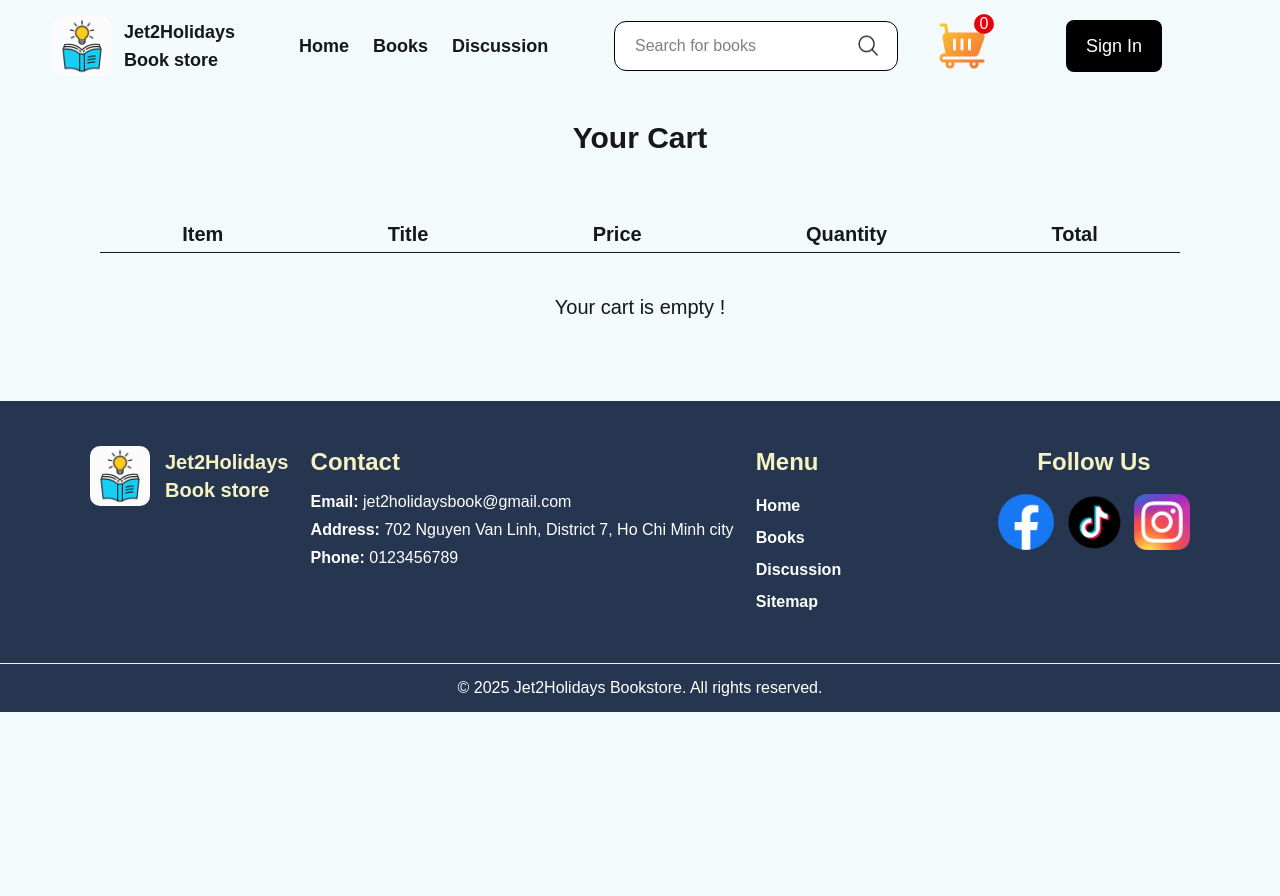
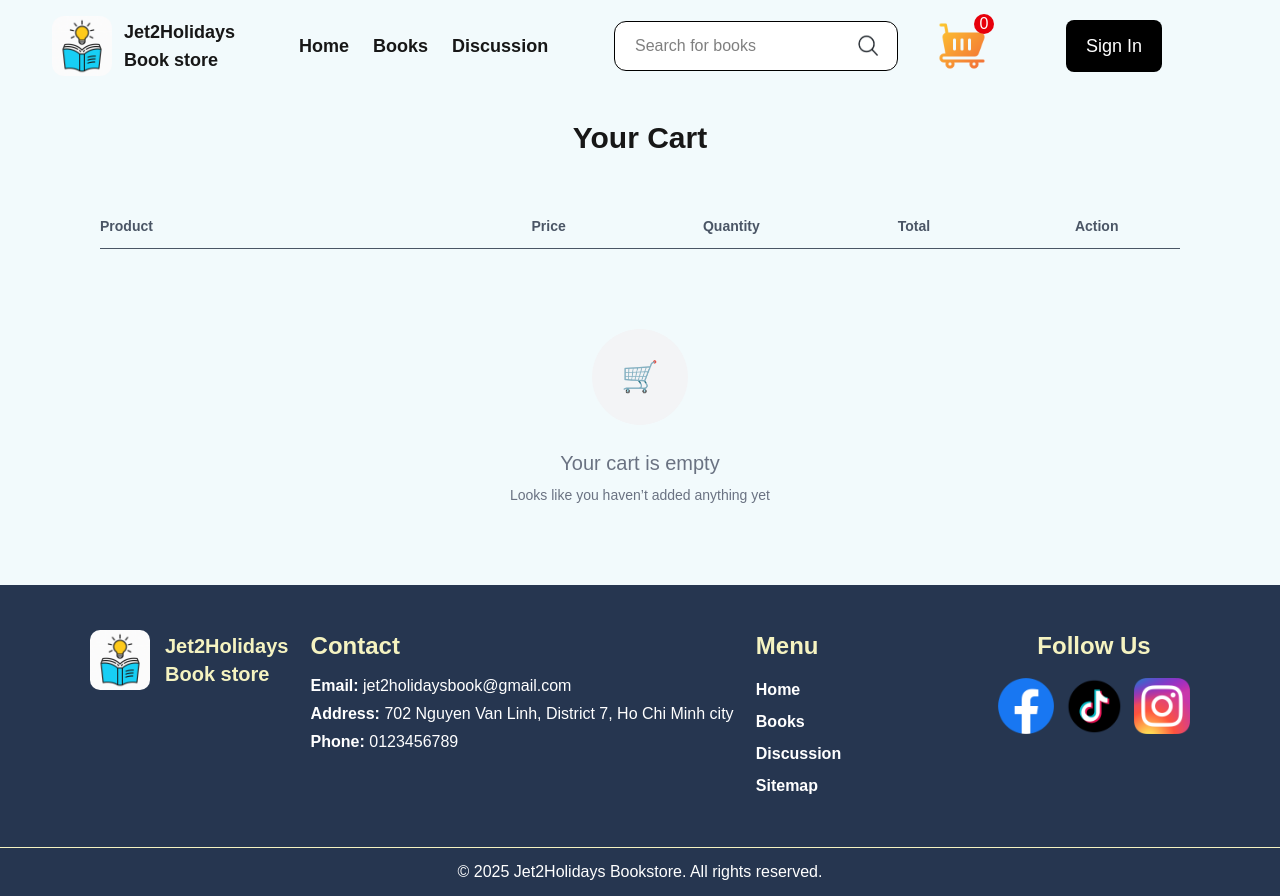
Before and after one commit to PhanHoangKhang/jet2holidays-bookstore, a Next.js app: page /cart in a window 1280 px wide. Before the commit the page ends 800 px from the top, so only its background shows below. Built offline with nearby package versions, Linux system fonts and the light colour scheme.

Commit message:
add to cart function

```diff
--- /dev/null
+++ b/app/api/cart/add/route.ts
@@ -0,0 +1,3 @@
+import { NextRequest, NextResponse } from "next/server";
+import dbConnect from "@/lib/db";
+import CartModel from "@/features/order/models/CartModel";
--- a/app/books/[id]/page.tsx
+++ b/app/books/[id]/page.tsx
@@ -6,6 +6,7 @@ import BookMenu from "@/features/book/components/BookMenu";
 import { Book } from "@/features/book/types/book";
 import React, { useEffect, useState } from "react";
 import { useParams } from "next/navigation";
+import AddToCartButton from "@/components/AddToCartBtn";
 
 export default function page() {
   const params = useParams();
@@ -80,12 +81,9 @@ export default function page() {
                     +
                   </button>
                 </div>
-                <button
-                  type="submit"
-                  className="bg-green-700 py-3 px-10 w-fit text-white mt-10 font-semibold text-lg rounded-lg"
-                >
-                  Add To Cart
-                </button>
+                {book?._id &&
+                  <AddToCartButton bookId={book?._id} quantity={quantity} isAuthenticated={false}></AddToCartButton>
+                }
               </section>
             </div>
           </div>
--- a/app/cart/page.tsx
+++ b/app/cart/page.tsx
@@ -2,36 +2,107 @@
 
 import Footer from '@/components/Footer'
 import Navbar from '@/components/Navbar'
-import { CartItem } from '@/features/order/types/cart'
-import React, { useState } from 'react'
+import {
+  getGuestCart,
+  removeFromGuestCart,
+} from '@/features/order/services/cart.service'
+import { CartItem, GuestCartItem } from '@/features/order/types/cart'
+import React, { useEffect, useState } from 'react'
 
-export default function page() {
-    const [cart, setCart] = useState<CartItem[]>([])
+export default function Page() {
+  const [cart, setCart] = useState<GuestCartItem[]>([])
+
+  useEffect(() => {
+    const guestCart = getGuestCart()
+    setCart(guestCart?.items ?? [])
+  }, [])
+
   return (
     <div>
-        <Navbar></Navbar>
-        <div className='mt-30 px-25'>
-            <h2 className='text-center text-3xl font-semibold'>Your Cart</h2>
-            <div className='flex flex-col mt-15'>
-                <div className='flex justify-around border-b py-1 text-xl font-semibold'>
-                    <p>Item</p>
-                    <p>Title</p>
-                    <p>Price</p>
-                    <p>Quantity</p>
-                    <p>Total</p>
+      <Navbar />
+
+      <div className="mt-30 px-25">
+        <h2 className="text-center text-3xl font-semibold mb-10">
+          Your Cart
+        </h2>
+
+        <div className="flex flex-col mt-15">
+          <div className="grid grid-cols-6 gap-4 border-b pb-3 text-sm font-semibold text-gray-600">
+            <p className="col-span-2">Product</p>
+            <p className="text-center">Price</p>
+            <p className="text-center">Quantity</p>
+            <p className="text-center">Total</p>
+            <p className="text-center">Action</p>
+          </div>
+
+          <div>
+            {cart.length > 0 ? (
+              cart.map((item) => (
+                <div
+                  key={item.bookId}
+                  className="grid grid-cols-6 gap-4 items-center py-5 border-b"
+                >
+                  {/* Product */}
+                  <div className="col-span-2 flex gap-4 items-center">
+                    <div className="w-16 h-20 bg-gray-100 rounded-md flex items-center justify-center text-xs text-gray-400">
+                      {item.image}
+                    </div>
+                    <div>
+                      <p className="font-medium text-gray-800">
+                        {item.bookId}
+                      </p>
+                      <p className="text-sm text-gray-500">
+                        {item.bookId.title}
+                      </p>
+                    </div>
+                  </div>
+
+                  {/* Price */}
+                  <p className="text-center text-gray-700">
+                    ${item.price ?? 0}
+                  </p>
+
+                  {/* Quantity */}
+                  <p className="text-center">
+                    {item.quantity}
+                  </p>
+
+                  {/* Total */}
+                  <p className="text-center font-medium">
+                    ${(item.price ?? 0) * item.quantity}
+                  </p>
+
+                  {/* Action */}
+                  <button
+                    onClick={() => {
+                      const updated =
+                        removeFromGuestCart(item.bookId)
+                      setCart(updated.items)
+                    }}
+                    className="text-center text-sm text-red-500 hover:underline"
+                  >
+                    Remove
+                  </button>
                 </div>
-                <div>
-                    {cart.length > 0 ? (
-                        <div>
+              ))
+            ) : (
+              <div className="flex flex-col items-center mt-20 text-gray-500">
+                <div className="w-24 h-24 rounded-full bg-gray-100 flex items-center justify-center text-3xl">
+                  🛒
+                </div>
+                <p className="mt-6 text-xl font-medium">
+                  Your cart is empty
+                </p>
+                <p className="text-sm mt-2">
+                  Looks like you haven’t added anything yet
+                </p>
+              </div>
+            )}
+          </div>
+        </div>
+      </div>
 
-                        </div>
-                    ) :
-                        <p className='text-center text-xl mt-10'>Your cart is empty !</p>
-                    }
-                </div>
-            </div>
-        </div>
-        <Footer></Footer>
+      <Footer />
     </div>
   )
 }
--- /dev/null
+++ b/components/AddToCartBtn.tsx
@@ -0,0 +1,45 @@
+"use client";
+
+import axios from "axios";
+import { addGuestCart } from "@/features/order/services/cart.service";
+
+interface Props {
+  bookId: string;
+  isAuthenticated: boolean;
+  quantity: number
+}
+
+export default function AddToCartButton({
+  bookId,
+  isAuthenticated,
+  quantity
+}: Props) {
+  const addToCart = async () => {
+    if (!isAuthenticated) {
+      addGuestCart(bookId, quantity);
+      alert("Added to cart!");
+      return;
+    }
+
+    await axios.post(
+      "/api/cart/add",
+      { bookId, quantity},
+      {
+        headers: {
+          Authorization: `Bearer ${localStorage.getItem("token")}`,
+        },
+      }
+    );
+
+    alert("Added to cart!");
+  };
+
+  return (
+    <button
+      onClick={addToCart}
+      className="bg-black text-white px-4 py-2 rounded"
+    >
+      Add to Cart
+    </button>
+  );
+}
--- /dev/null
+++ b/components/Breadcumb.tsx
@@ -0,0 +1,9 @@
+import React from 'react'
+
+export default function Breadcumb() {
+  return (
+    <div>
+
+    </div>
+  )
+}
--- a/features/auth/services/jwt.service.ts
+++ b/features/auth/services/jwt.service.ts
@@ -1,4 +1,7 @@
 import jwt from "jsonwebtoken";
+import { NextRequest } from "next/server";
+import User from "../models/UserModel";
+import dbConnect from "@/lib/db";
 
 interface JWTPayload {
     _id: string
@@ -24,3 +27,16 @@ export const verifyToken = (token: string) => {
         throw new Error('Invalid token')
     }
 }
+
+export async function getUserFromToken(req: NextRequest) {
+  const authHeader = req.headers.get("authorization");
+  if (!authHeader) return null;
+
+  const token = authHeader.split(" ")[1];
+  if (!token) return null;
+
+  const decoded: any = jwt.verify(token, process.env.JWT_SECRET!);
+
+  await dbConnect();
+  return User.findById(decoded.userId);
+}
--- /dev/null
+++ b/features/order/models/CartModel.ts
@@ -0,0 +1,40 @@
+import mongoose, { Model, Schema, Types } from "mongoose";
+
+export interface CartItem {
+  bookId: string
+  quantity: number
+}
+
+interface Cart {
+    userId: Types.ObjectId
+    items: CartItem[]
+}
+
+const CartSchema = new Schema<Cart>(
+    {
+        userId: {
+            type: Schema.Types.ObjectId,
+            ref: 'User',
+            required: true,
+            unique: true,
+        },
+        items: [
+            {
+                bookId: {
+                    type: Schema.Types.ObjectId,
+                    ref: 'Book',
+                },
+                quantity: {
+                    type: Number,
+                    default: 1,
+                },
+            }
+        ]
+    },
+    {timestamps: true}
+)
+
+const Cart: Model<Cart> = mongoose.models.Cart ||
+  mongoose.model<Cart>("Cart", CartSchema);
+
+export default Cart
--- a/features/order/services/cart.service.ts
+++ b/features/order/services/cart.service.ts
@@ -0,0 +1,69 @@
+import { CartItem, GuestCart } from "../types/cart"
+
+const CART = 'guest_cart'
+
+// export const getGuestCart = ()=> {
+//     const cart = localStorage.getItem(CART)
+//     return cart ? JSON.parse(cart) : { item: [] }
+// }
+
+export function getGuestCart(): GuestCart {
+  if (typeof window === 'undefined') {
+    return { items: [] }
+  }
+
+  const raw = localStorage.getItem(CART)
+
+  if (!raw) {
+    return { items: [] }
+  }
+
+  try {
+    const parsed = JSON.parse(raw)
+
+    if (!parsed || !Array.isArray(parsed.items)) {
+      return { items: [] }
+    }
+
+    return { items: parsed.items }
+
+  } catch {
+    return { items: [] }
+  }
+}
+
+export const saveCart = (cart: any) => {
+    localStorage.setItem(CART, JSON.stringify(cart) )
+}
+
+export const addGuestCart = (
+  bookId: string,
+  quantity = 1
+): GuestCart => {
+  const cart = getGuestCart()
+
+  const index = cart.items.findIndex(
+    (item: any) => item.bookId === bookId
+  )
+
+  if (index > -1) {
+    cart.items[index].quantity += quantity
+
+  } else {
+    cart.items.push({ bookId, quantity })
+  }
+
+  saveCart(cart)
+  return cart
+}
+
+
+export const removeFromGuestCart = (bookId: string): GuestCart => {
+    const cart = getGuestCart()
+
+    cart.items = cart.items.filter((item: any) => item.bookId !== bookId)
+
+    saveCart(cart)
+
+    return cart
+}
--- a/package.json
+++ b/package.json
@@ -9,6 +9,7 @@
     "lint": "eslint"
   },
   "dependencies": {
+    "axios": "^1.13.5",
     "bcryptjs": "^3.0.3",
     "jsonwebtoken": "^9.0.3",
     "mongoose": "^9.1.5",
```
Also changed, not shown: app/books/page.tsx (+23 -12 lines), features/order/types/cart.ts (+21 -5 lines), app/api/cart/route.ts (added), 1 other file (tests, documents, lock files or other folders).
